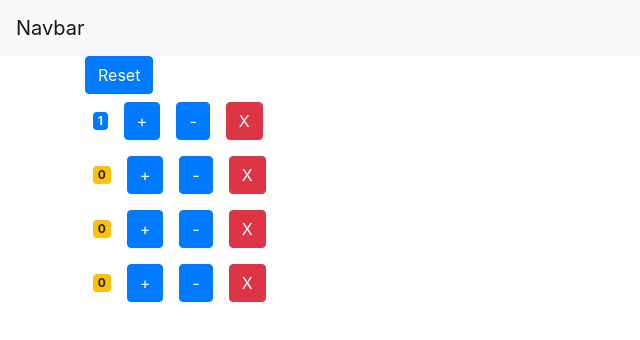
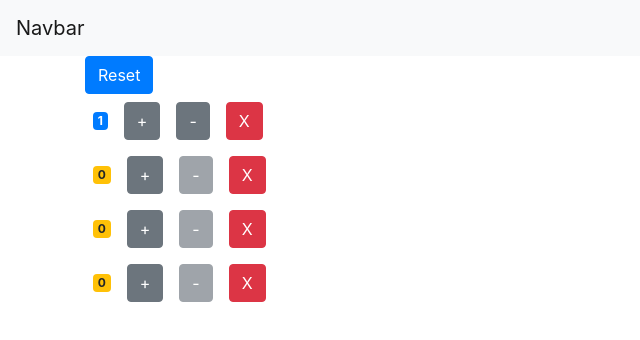
Before and after one commit to rakeshpkodagali/react-add-to-cart-like, a React (Create React App) app: page / in a window 1280 px wide. Shown: the top 340 px of the page, without its empty margins (0-640 px from the left). Built offline with nearby package versions, Linux system fonts and the light colour scheme.

Commit message:
add disable feature on Decrement button.

```diff
--- a/src/components/Counter/counter.jsx
+++ b/src/components/Counter/counter.jsx
@@ -13,13 +13,14 @@ const Counter = ({ counter, onIncrement, onDecrement, onDelete }) => {
       <span className={badgeClasses}>{counter.value}</span>
       <button
         onClick={() => onIncrement(counter)}
-        className="btn btn-primary m-2"
+        className="btn btn-secondary m-2"
       >
         +
       </button>
       <button
         onClick={() => onDecrement(counter)}
-        className="btn btn-primary m-2"
+        className="btn btn-secondary m-2"
+        disabled={counter.value > 0 ? false : true}
       >
         -
       </button>
```
